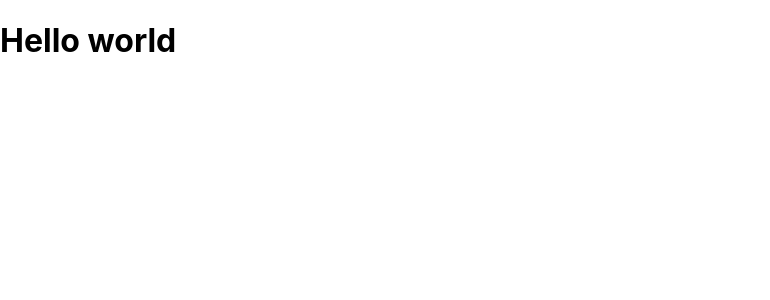
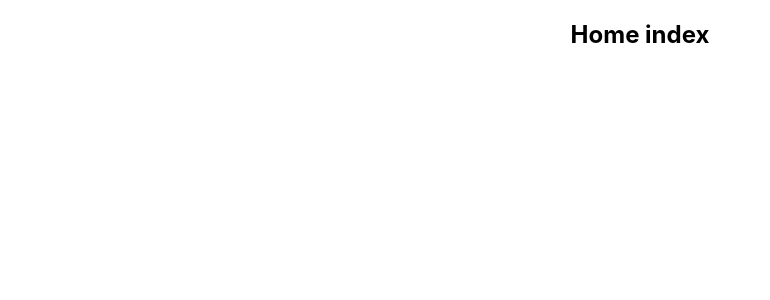
Before and after one commit to ReDoProgrammer/tiktok_with_reactjs, a React (Create React App) app: page / in a window 1280 px wide. Shown: the top 300 px of the page, without its empty margins (0-770 px from the left). Built offline with nearby package versions, Linux system fonts and the light colour scheme.

Commit message:
set route

```diff
--- a/src/App.js
+++ b/src/App.js
@@ -1,8 +1,18 @@
 import './App.css';
 import {BrowserRouter as Router, Routes, Route} from 'react-router-dom'
+import Home from './pages/Home';
+import Following from './pages/Following';
+
 function App() {
   return (
-    <h1>Hello world</h1>
+    <Router>
+      <div className='App'>
+        <Routes>
+          <Route path='/' element={<Home/>}/>
+          <Route path='/following' element={<Following/>}/>
+        </Routes>
+      </div>
+    </Router>
   );
 }
 
```
